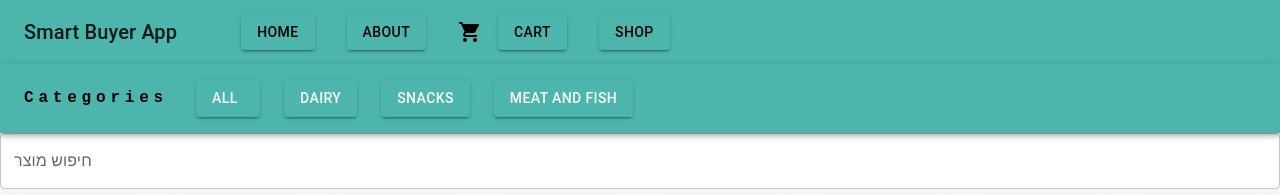
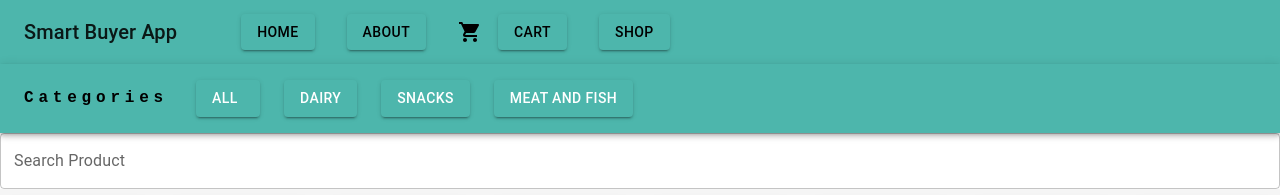
Before and after one commit to dore96/Smartbuyer-app-frontend, a React (Create React App) app: page /Shop in a window 1280 px wide. Shown: the top 195 px of the page. Built offline with nearby package versions, Linux system fonts and the light colour scheme; grey boxes are pictures that could not be loaded.

Commit message:
search bar completed

```diff
--- a/src/components/SerchBar.jsx
+++ b/src/components/SerchBar.jsx
@@ -5,13 +5,17 @@ import TextField from '@mui/material/TextField';
 const SearchBar = ({ onSearch, products }) => {
     const options = products.map((product) => ({
         id: product.id,
-        label: product.name
+        label: product.name,
+        category: product.category
     }));
+
+    const groupByCategory = (option) => option.category;
 
     return (
         <Autocomplete
             freeSolo
             options={options}
+            groupBy={groupByCategory}
             getOptionLabel={(option) => option.label}
             filterOptions={(options, state) =>
                 options.filter((option) =>
@@ -20,7 +24,7 @@ const SearchBar = ({ onSearch, products }) => {
             }
             onInputChange={(event, value) => onSearch(value)}
             renderInput={(params) => (
-                <TextField {...params} label="חיפוש מוצר" variant="outlined"/>
+                <TextField {...params} label="Search Product" variant="outlined" />
             )}
         />
     );
--- a/src/routes.js
+++ b/src/routes.js
@@ -2,9 +2,9 @@ import Home from "./pages/Home";
 import About from "./pages/About";
 import Cart from "./pages/Cart";
 import Shop from "./pages/Shop";
-import Dairy from "./pages/categoryPages/Dairy";
-import MeatAndFish from "./pages/categoryPages/MeatAndFish";
-import Snacks from "./pages/categoryPages/Snacks";
+import Dairy from "./pages/CategoryPages/Dairy";
+import MeatAndFish from "./pages/CategoryPages/MeatAndFish";
+import Snacks from "./pages/CategoryPages/Snacks";
 
 const routes = [
     {
```
Also changed, not shown: src/pages/CategoryPages/Dairy.jsx (renamed from src/pages/categoryPages/Dairy.jsx), src/pages/CategoryPages/MeatAndFish.jsx (renamed from src/pages/categoryPages/MeatAndFish.jsx), src/pages/CategoryPages/Snacks.jsx (renamed from src/pages/categoryPages/Snacks.jsx).
